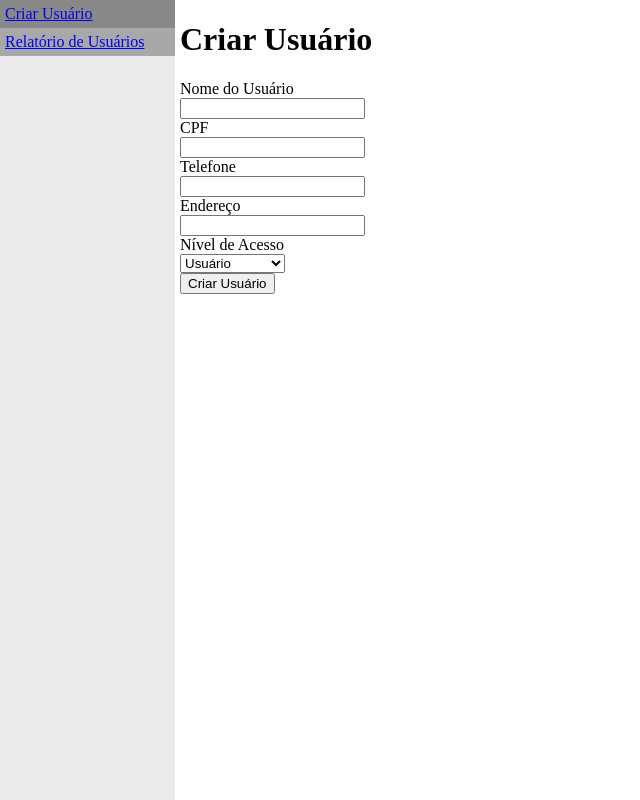
After one commit to n0tzena/biblioteca, a PHP site: page /admin/createuser.php in a window 1280 px wide. The commit adds this page. Shown: the whole page, without its empty margins (0-640 px from the left). Run offline with PHP 8.4, Linux system fonts and the light colour scheme.

Commit message:
Finished user CRUD

```diff
--- a/admin/classes.php
+++ b/admin/classes.php
@@ -2,9 +2,14 @@
     // classe usuario com metodos pra realizar CRUD de forma rapida e uniforme
     class User
     {
-        public static function CreateUser()
+        public static function CreateUser($mysqliObject, $nome, $cpf, $tel, $end, $lvlAcesso)
         {
+            $query = "INSERT INTO usuario VALUES (DEFAULT, ?, ?, ?, ?, ?)";
+            $stmt = $mysqliObject->prepare($query);
+            $stmt->bind_param("ssssi", $nome, $cpf, $tel, $end, $lvlAcesso);
+            $stmt->execute();
 
+            return true;
         }
 
         // passa os campos da tabela
@@ -14,13 +19,14 @@
 
             if($search != null)
             {
-                $query .= " WHERE ? = ?";
+                $query .= " WHERE {$search} LIKE CONCAT('%', ?, '%')";
                 $stmt = $mysqliObject->prepare($query);
-                $stmt->bind_param("ss", $search, $equals);
+                $stmt->bind_param("s", $equals);
                 $stmt->execute();
                 $result = $stmt->get_result();
 
-                $rows = $result->fetch_all(MYSQLI_BOTH);
+                // MYSQLI_ASSOC pra associar apenas a matriz associativa
+                $rows = $result->fetch_all(MYSQLI_NUM);
             }
             else
             {
@@ -28,12 +34,29 @@
                 $stmt->execute();
                 $result = $stmt->get_result();
 
-                $rows = $result->fetch_all(MYSQLI_BOTH);
+                $rows = $result->fetch_all(MYSQLI_NUM);
             }
 
 
 
             return $rows;
+        }
+
+        public static function UpdateUser($mysqliObject, $id, $nome, $cpf, $tel, $end, $lvlAcesso)
+        {
+            $query = "UPDATE usuario SET nome_usuario = ?, cpf = ?, telefone = ?, endereco = ?, nivel_acesso = ? WHERE id_usuario = ?";
+            $stmt = $mysqliObject->prepare($query);
+            $stmt->bind_param("ssssii", $nome, $cpf, $tel, $end, $lvlAcesso, $id);
+            $stmt->execute();
+
+            return true;
+        }
+
+        public static function DeleteUser($mysqliObject, $id)
+        {
+            $query = "DELETE FROM usuario WHERE id_usuario = $id";
+            $stmt = $mysqliObject->prepare($query);
+            $stmt->execute();
         }
     }
 
@@ -45,6 +68,21 @@
     // cria uma tabela pegando os arrays de uma consulta no banco de dados
     class EasyTable
     {
-
+        // passa os rows do fetch (só exibe uma tabela com <tr> e <td>,
+        // ainda é necessário fazer uma tabela no html)
+        public static function DisplayTable($rows)
+        {
+            foreach($rows as $row)
+            {
+                echo "<tr>";
+                foreach($row as $columnName=>$entry)
+                {
+                    echo "<td>$entry</td>";
+                }
+                echo "<td><a href='./edituser.php?id=$row[0]'>Editar</a></td>";
+                echo "<td><a href='./deleteuser.php?id=$row[0]'>Excluir</a></td>";
+                echo "</tr>";
+            }
+        }
     }
 ?>
--- /dev/null
+++ b/admin/createuser.php
@@ -0,0 +1,68 @@
+<!DOCTYPE html>
+<html lang="en">
+<head>
+    <meta charset="UTF-8">
+    <meta name="viewport" content="width=device-width, initial-scale=1.0">
+    <title>Criar Usuário</title>
+    <link rel="stylesheet" href="style.css">
+</head>
+<body>
+    <nav>
+        <ul>
+            <li><a href="./createuser.php">Criar Usuário</a></li>
+            <li><a href="./user.php">Relatório de Usuários</a></li>
+        </ul>
+    </nav>
+    <div class="container">
+        <h1>Criar Usuário</h1>
+        <form method="post">
+            <div>
+                <label for="nome">Nome do Usuário</label>
+                <input id="nome" name="nome" type="text">
+            </div>
+            <div>
+                <label for="cpf">CPF</label>
+                <input id="cpf" name="cpf" type="text">
+            </div>
+            <div>
+                <label for="telefone">Telefone</label>
+                <input id="telefone" name="telefone" type="text">
+            </div>
+            <div>
+                <label for="endereco">Endereço</label>
+                <input id="endereco" name="endereco" type="text">
+            </div>
+            <div>
+            <label for="nivelAcesso">Nível de Acesso</label>
+            <select id="nivelAcesso" name="nivelAcesso">
+                <option value="0">Usuário</option>
+                <option value="1">Administrador</option>
+            </select>
+            </div>
+            <div>
+                <input name="submit" type="submit" value="Criar Usuário">
+            </div>
+        </form>
+        <?php
+            include 'connect.php';
+            include 'classes.php';
+
+            if(isset($_POST['submit']))
+            {
+                $nome = $_POST['nome'];
+                $cpf = $_POST['cpf'];
+                $tel = $_POST['telefone'];
+                $end = $_POST['endereco'];
+
+                if($_POST['nivelAcesso'] == 0)
+                $nivelAcesso = 0;
+                else $nivelAcesso = 1;
+
+                if(User::CreateUser($mysqli, $nome, $cpf, $tel, $end, $nivelAcesso))
+                echo "Usuário criado com sucesso!";
+            }
+
+        ?>
+    </div>
+</body>
+</html>
--- /dev/null
+++ b/admin/style.css
@@ -0,0 +1,44 @@
+body
+{
+    margin: 0;
+}
+nav
+{
+    position: absolute;
+    background-color: rgb(235, 235, 235);
+    height: 100%;
+}
+.container
+{
+    margin: 0 0 0 180px;
+    position: absolute;
+}
+
+ul
+{
+    width: 175px;
+    margin: 0;
+    padding: 0;
+    height: 100%;
+}
+
+li a
+{
+    margin: 0;
+    padding: 5px;
+    display: block;
+    background-color: rgb(168, 168, 168);
+}
+li a:hover
+{
+    background-color: rgb(136, 136, 136);
+}
+
+table, td
+{
+    border: 1px black solid;
+}
+label
+{
+    display: block;
+}
```
Also changed, not shown: admin/blank page.php (added, +17 -0 lines), admin/deleteuser.php (added, +10 -0 lines), admin/edituser.php (added, +77 -0 lines), admin/user.php (+66 -4 lines).
